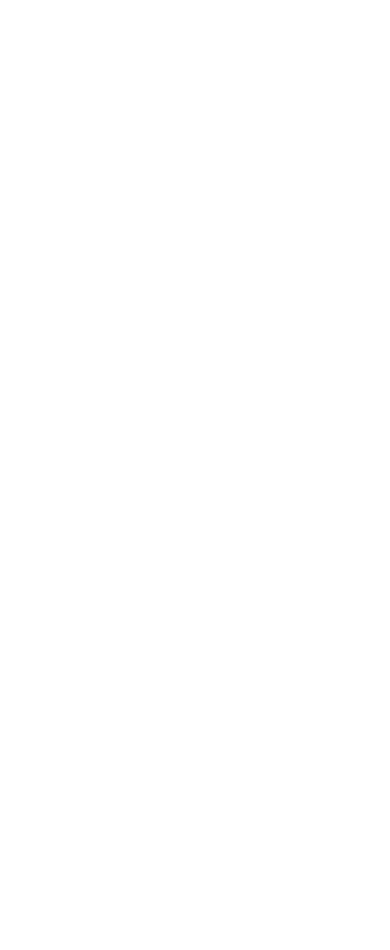
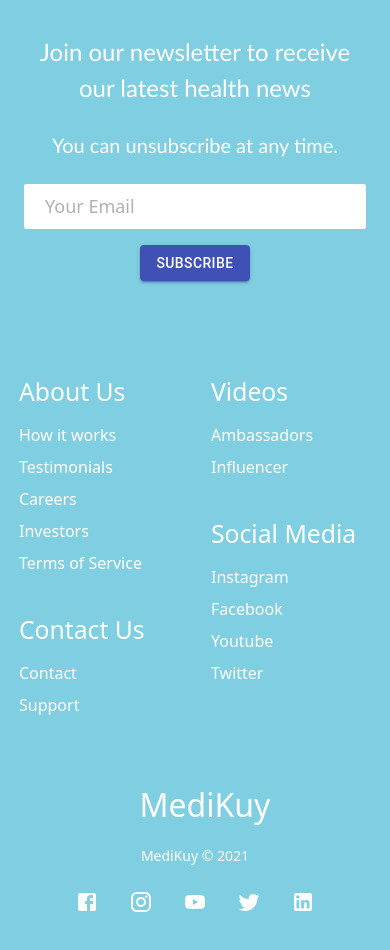
Before and after one commit to Rakamin-Bootcamp-Kelompok-1/alodok-rakamin-fullstack-fe-group1, a React (Create React App) app: page /articledetail/1 in a window 390 px wide. Shown: the part 760-1710 px from the top of the page. Before the commit the page ends 844 px from the top, so only its background shows below. Built offline with nearby package versions, Linux system fonts and the light colour scheme; no server answers.

Commit message:
layout fixing

```diff
--- /dev/null
+++ b/src/components/Footer/Footer.jsx
@@ -0,0 +1,132 @@
+import React from 'react';
+import './footer.css';
+import { Button, IconButton } from '@material-ui/core';
+// import { Button } from './Button';
+import { Link } from 'react-router-dom';
+import FacebookIcon from '@mui/icons-material/Facebook';
+import InstagramIcon from '@mui/icons-material/Instagram';
+import TwitterIcon from '@mui/icons-material/Twitter';
+import LinkedInIcon from '@mui/icons-material/LinkedIn';
+import YouTubeIcon from '@mui/icons-material/YouTube';
+
+function Footer() {
+  return (
+    <div className="footer-container">
+      <section className="footer-subscription">
+        <p className="footer-subscription-heading">
+          Join our newsletter to receive our latest health news
+        </p>
+        <p className="footer-subscription-text">
+          You can unsubscribe at any time.
+        </p>
+        <div className="input-areas">
+          <form>
+            <input
+              className="footer-input"
+              name="email"
+              type="email"
+              placeholder="Your Email"
+            />
+            <Button
+              variant="contained"
+              color="primary"
+              buttonStyle="btn--outline"
+            >
+              Subscribe
+            </Button>
+          </form>
+        </div>
+      </section>
+      <div className="footer-links">
+        <div className="footer-link-wrapper">
+          <div className="footer-link-items">
+            <h2>About Us</h2>
+            <Link to="/sign-up">How it works</Link>
+            <Link to="/">Testimonials</Link>
+            <Link to="/">Careers</Link>
+            <Link to="/">Investors</Link>
+            <Link to="/">Terms of Service</Link>
+          </div>
+          <div className="footer-link-items">
+            <h2>Contact Us</h2>
+            <Link to="/">Contact</Link>
+            <Link to="/">Support</Link>
+            {/* <Link to="/">Destinations</Link>
+            <Link to="/">Sponsorships</Link> */}
+          </div>
+        </div>
+        <div className="footer-link-wrapper">
+          <div className="footer-link-items">
+            <h2>Videos</h2>
+            {/* <Link to="/">Submit Video</Link> */}
+            <Link to="/">Ambassadors</Link>
+            {/* <Link to="/">Agency</Link> */}
+            <Link to="/">Influencer</Link>
+          </div>
+          <div className="footer-link-items">
+            <h2>Social Media</h2>
+            <Link to="/">Instagram</Link>
+            <Link to="/">Facebook</Link>
+            <Link to="/">Youtube</Link>
+            <Link to="/">Twitter</Link>
+          </div>
+        </div>
+      </div>
+      <section className="social-media">
+        <div className="social-media-wrap">
+          <div className="footer-logo">
+            <Link to="/" className="social-logo">
+              MediKuy
+              <i className="fab fa-typo3" />
+            </Link>
+          </div>
+          <small className="website-rights">MediKuy © 2021</small>
+          <div className="social-icons">
+            <Link
+              className="social-icon-link facebook"
+              to="/"
+              target="_blank"
+              aria-label="Facebook"
+            >
+              <FacebookIcon />
+            </Link>
+            <Link
+              className="social-icon-link instagram"
+              to="/"
+              target="_blank"
+              aria-label="Instagram"
+            >
+              <InstagramIcon />
+            </Link>
+            <Link
+              className="social-icon-link youtube"
+              to="/"
+              target="_blank"
+              aria-label="Youtube"
+            >
+              <YouTubeIcon />
+            </Link>
+            <Link
+              className="social-icon-link twitter"
+              to="/"
+              target="_blank"
+              aria-label="Twitter"
+            >
+              <TwitterIcon />
+            </Link>
+            <Link
+              className="social-icon-link twitter"
+              to="/"
+              target="_blank"
+              aria-label="LinkedIn"
+            >
+              <LinkedInIcon />
+            </Link>
+          </div>
+        </div>
+      </section>
+    </div>
+  );
+}
+
+export default Footer;
--- /dev/null
+++ b/src/components/Footer/footer.css
@@ -0,0 +1,163 @@
+.footer-container {
+  background-color: #80cee1;
+  padding: 4rem 0 2rem 0;
+  display: flex;
+  flex-direction: column;
+  justify-content: center;
+  align-items: center;
+}
+
+.footer-subscription {
+  display: flex;
+  flex-direction: column;
+  justify-content: center;
+  align-items: center;
+  text-align: center;
+
+  margin-bottom: 24px;
+  padding: 24px;
+  color: #fff;
+}
+
+.footer-subscription > p {
+  font-family: 'Trebuchet MS', 'Lucida Sans Unicode', 'Lucida Grande',
+    'Lucida Sans', Arial, sans-serif;
+}
+
+.footer-subscription-heading {
+  margin-bottom: 24px;
+  font-size: 24px;
+}
+
+.footer-subscription-text {
+  margin-bottom: 24px;
+  font-size: 20px;
+}
+
+.footer-input {
+  padding: 8px 20px;
+  border-radius: 2px;
+  margin-right: 10px;
+  outline: none;
+  border: none;
+  font-size: 18px;
+  margin-bottom: 16px;
+  border: 1px solid #fff;
+}
+
+.footer-links {
+  width: 100%;
+  max-width: 1000px;
+  display: flex;
+  justify-content: center;
+}
+
+.footer-link-wrapper {
+  display: flex;
+}
+
+.footer-link-items {
+  display: flex;
+  flex-direction: column;
+  align-items: flex-start;
+  margin: 16px;
+  text-align: left;
+  width: 160px;
+  box-sizing: border-box;
+}
+
+.footer-link-items h2 {
+  margin-bottom: 16px;
+}
+
+.footer-link-items > h2 {
+  color: #fff;
+}
+
+.footer-link-items a {
+  color: #fff;
+  text-decoration: none;
+  margin-bottom: 0.5rem;
+}
+
+.footer-link-items a:hover {
+  color: #e9e9e9;
+  transition: 0.3s ease-out;
+}
+
+.footer-email-form h2 {
+  margin-bottom: 2rem;
+}
+
+.footer-input::placeholder {
+  color: #b1b1b1;
+}
+
+/* Social Icons */
+.social-icon-link {
+  color: #fff;
+  font-size: 24px;
+}
+
+.social-media {
+  max-width: 1000px;
+  width: 100%;
+}
+
+.social-media-wrap {
+  display: flex;
+  justify-content: space-between;
+  align-items: center;
+  width: 90%;
+  max-width: 1000px;
+  margin: 40px auto 0 auto;
+}
+
+.social-icons {
+  display: flex;
+  justify-content: space-between;
+  align-items: center;
+  width: 240px;
+}
+
+.social-logo {
+  color: #fff;
+  justify-self: start;
+  margin-left: 20px;
+  cursor: pointer;
+  text-decoration: none;
+  font-size: 2rem;
+  display: flex;
+  align-items: center;
+  margin-bottom: 16px;
+}
+
+.website-rights {
+  color: #fff;
+  margin-bottom: 16px;
+}
+
+@media screen and (max-width: 820px) {
+  .footer-links {
+    padding-top: 2rem;
+  }
+
+  .footer-input {
+    width: 100%;
+  }
+
+  .btn {
+    width: 100%;
+  }
+
+  .footer-link-wrapper {
+    flex-direction: column;
+  }
+
+  .social-media-wrap {
+    flex-direction: column;
+  }
+}
+
+@media screen and (max-width: 768px) {
+}
--- a/src/components/Posts/posts.css
+++ b/src/components/Posts/posts.css
@@ -7,11 +7,13 @@
   float: left; /*image position*/
 }
 
-.content {
+.content_container {
   box-sizing: border-box;
-  width: 40%;
+  width: 50%;
   float: right;
   text-align: justify;
+  overflow: hidden;
+  height: 300px;
 }
 
 .searchbar {
--- a/src/pages/Home/Home.jsx
+++ b/src/pages/Home/Home.jsx
@@ -1,5 +1,5 @@
 import React, { useState, useEffect } from 'react';
-import { Container, Card, Divider, CardContent } from '@material-ui/core';
+import { Container, Card, Grid, Button } from '@material-ui/core';
 import styled from 'styled-components';
 import doctor_one from '../../assets/images/doctors.jpeg';
 import { Link } from 'react-router-dom';
@@ -23,10 +23,6 @@
     articlesData: [],
   });
 
-  const [doctors, setDoctors] = useState({
-    doctorData: [],
-  });
-
   const loadArticles = () => {
     fetch(`${API}/articles`, {
       method: 'GET',
@@ -47,7 +43,7 @@
           <Card
             className="list-group mb-4 p-4"
             style={{
-              width: '120%',
+              width: '100%',
               height: '500px',
               display: 'flex',
               justifyContent: 'center',
@@ -60,18 +56,26 @@
             >
               <div className="">
                 <div className="">
-                  <div className="showcase-header">
+                  {/* <div className="mb-4">
                     <h3>{article.article_title}</h3>
-                  </div>
-                  <div className="image_text_container">
-                    <div className="showcase">
+                  </div> */}
+                  <div className="">
+                    <div className="">
                       <img
                         src={article.image_data}
                         alt=""
-                        style={{ width: '300px', height: '200px' }}
+                        style={{
+                          display: 'block',
+                          width: '100%',
+                          height: '300px',
+                          objectFit: 'cover',
+                        }}
                       />
                     </div>
-                    <div className="content">
+                    <div className="">
+                      <div className="">
+                        <h3>{article.article_title}</h3>
+                      </div>
                       <h6>
                         <b>{article.article_category}</b>
                       </h6>
@@ -100,18 +104,18 @@
             >
               <div className="">
                 <div className="">
-                  <div className="showcase-header">
-                    <h3>{article.article_title}</h3>
-                  </div>
                   <div className="image_text_container">
                     <div className="showcase">
                       <img
                         src={article.image_data}
                         alt=""
-                        style={{ width: '300px', height: '200px' }}
+                        style={{ width: '400px', height: '300px' }}
                       />
                     </div>
                     <div className="content">
+                      <div className="showcase-header">
+                        <h3>{article.article_title}</h3>
+                      </div>
                       <h6>
                         <b>{article.article_category}</b>
                       </h6>
@@ -127,79 +131,79 @@
     });
   };
 
-  const loadDoctors = () => {
-    fetch(`${API}/doctors`, {
-      method: 'GET',
-      headers: { 'Content-Type': 'application/json' },
-    })
-      .then((resp) => resp.json())
-      .then((data) => {
-        setDoctors({ ...doctors, doctorData: data.data });
-      });
-  };
+  // const loadDoctors = () => {
+  //   fetch(`${API}/doctors`, {
+  //     method: 'GET',
+  //     headers: { 'Content-Type': 'application/json' },
+  //   })
+  //     .then((resp) => resp.json())
+  //     .then((data) => {
+  //       setDoctors({ ...doctors, doctorData: data.data });
+  //     });
+  // };
 
-  const renderDoctor = () => {
-    const rawData = [...doctors.doctorData];
+  // const renderDoctor = () => {
+  //   const rawData = [...doctors.doctorData];
 
-    return rawData.map((doctor) => {
-      return (
-        <Card sx={{ maxWidth: 1000 }} style={{ marginBottom: '40px' }}>
-          <CardContent>
-            <Link
-              to={`/doctordetails/${doctor.id}`}
-              style={{ textDecoration: 'none', color: 'inherit' }}
-            >
-              <div className="">
-                <div className="">
-                  <div className="image_text_container">
-                    <div className="showcase">
-                      <img
-                        src={doctor.image_path}
-                        alt=""
-                        style={{
-                          borderRadius: '50%',
-                          width: '150px',
-                          height: '150px',
-                        }}
-                      />
-                    </div>
-                    <Divider
-                      orientation="vertical"
-                      style={{
-                        color: 'black',
-                        height: '200px',
-                        marginRight: '20px',
-                      }}
-                    />
-                    <div className="content">
-                      <h3>{doctor.doctor_name}</h3>
-                      <p>
-                        <b>Doctor Speciality:</b>
-                      </p>
-                      <h6>{doctor.speciality}</h6>
-                      {/* <h6>{post.biography}</h6> */}
-                      <p>
-                        <b>Location practice:</b>
-                      </p>
-                      <h6>{doctor.location_practice}</h6>
-                      <p>
-                        <b>Consultation Price starting from:</b>
-                      </p>
-                      <h6>Rp. {doctor.price_rate}</h6>
-                    </div>
-                  </div>
-                </div>
-              </div>
-            </Link>
-          </CardContent>
-        </Card>
-      );
-    });
-  };
+  //   return rawData.map((doctor) => {
+  //     return (
+  //       <Card sx={{ maxWidth: 1000 }} style={{ marginBottom: '40px' }}>
+  //         <CardContent>
+  //           <Link
+  //             to={`/doctordetails/${doctor.id}`}
+  //             style={{ textDecoration: 'none', color: 'inherit' }}
+  //           >
+  //             <div className="">
+  //               <div className="">
+  //                 <div className="image_text_container">
+  //                   <div className="showcase">
+  //                     <img
+  //                       src={doctor.image_path}
+  //                       alt=""
+  //                       style={{
+  //                         borderRadius: '50%',
+  //                         width: '150px',
+  //                         height: '150px',
+  //                       }}
+  //                     />
+  //                   </div>
+  //                   <Divider
+  //                     orientation="vertical"
+  //                     style={{
+  //                       color: 'black',
+  //                       height: '200px',
+  //                       marginRight: '20px',
+  //                     }}
+  //                   />
+  //                   <div className="content">
+  //                     <h3>{doctor.doctor_name}</h3>
+  //                     <p>
+  //                       <b>Doctor Speciality:</b>
+  //                     </p>
+  //                     <h6>{doctor.speciality}</h6>
+  //                     {/* <h6>{post.biography}</h6> */}
+  //                     <p>
+  //                       <b>Location practice:</b>
+  //                     </p>
+  //                     <h6>{doctor.location_practice}</h6>
+  //                     <p>
+  //                       <b>Consultation Price starting from:</b>
+  //                     </p>
+  //                     <h6>Rp. {doctor.price_rate}</h6>
+  //                   </div>
+  //                 </div>
+  //               </div>
+  //             </div>
+  //           </Link>
+  //         </CardContent>
+  //       </Card>
+  //     );
+  //   });
+  // };
 
   useEffect(() => {
     loadArticles();
-    loadDoctors();
+    // loadDoctors();
   }, []);
 
   return (
@@ -208,17 +212,64 @@
         <div className="p-4">
           <img className="earth_img" src={doctor_one} alt="" />
         </div>
-        <Container>
-          <h1 className="h1_main">MEDIKUY</h1>
+        <Container className="h1_main">
+          <h1 className="h1_yoyo ">MEDIKUY</h1>
+          <Button
+            className="text-white m-2"
+            variant="contained"
+            component={Link}
+            color="primary"
+            to="/articles"
+          >
+            Search Articles
+          </Button>
+          <Button
+            component={Link}
+            className="text-white"
+            variant="outline"
+            style={{ background: 'green' }}
+            to="/doctors"
+          >
+            Search Doctors
+          </Button>
         </Container>
       </MainContainer>
-      <Container className="image_text_container">
-        <div>{renderMainArticle()}</div>
-      </Container>
 
-      <div className="second_container">
-        <Container>{renderArticles()}</Container>
-        <Container>{renderDoctor()}</Container>
+      <div className="main_article_container">
+        <div className="mt-4">
+          <h1 className="mb-4">Artikel Kesehatan terkini untuk anda</h1>
+          <hr />
+          <Container
+            component={Link}
+            to="/articles"
+            className="d-flex flex-row article_category"
+          >
+            <Button component={Link} to="/articles" className="h6_main">
+              Hidup Sehat
+            </Button>
+            <Button component={Link} to="/articles" className="h6_main">
+              Kesehatan
+            </Button>
+            <Button component={Link} to="/articles" className="h6_main">
+              Kecantikan
+            </Button>
+            <Button component={Link} to="/articles" className="h6_main">
+              Hidup Sehat
+            </Button>
+          </Container>
+          <hr />
+        </div>
+
+        <Grid>
+          {renderMainArticle()}
+          <Grid>
+            <div className="article_container">{renderArticles()}</div>
+            {/* <div className="second_container"> */}
+
+            {/* <Container>{renderDoctor()}</Container> */}
+            {/* </div> */}
+          </Grid>
+        </Grid>
       </div>
     </>
   );
--- a/src/routes/AppRoute.jsx
+++ b/src/routes/AppRoute.jsx
@@ -3,6 +3,9 @@
 
 // NAVBAR
 import Layout from '../components/Layout';
+
+// Footer
+import Footer from '../components/Footer/Footer';
 
 // PAGES
 import {
@@ -43,6 +46,7 @@
           <Route path="/profile/:email" component={Profile} />
           <Route path="/" component={Home} />
         </Switch>
+        <Footer />
       </Layout>
     </BrowserRouter>
   );
```
Also changed, not shown: src/components/Posts/Posts.jsx (+13 -9 lines), src/pages/Home/homestyles.css (+29 -33 lines).
